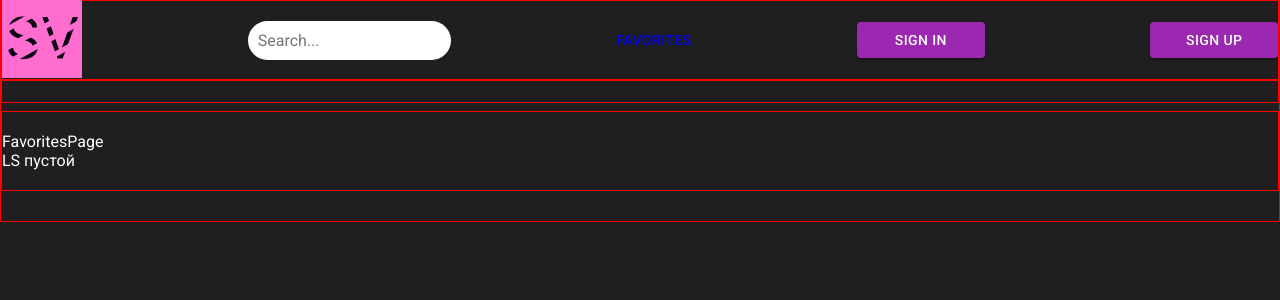
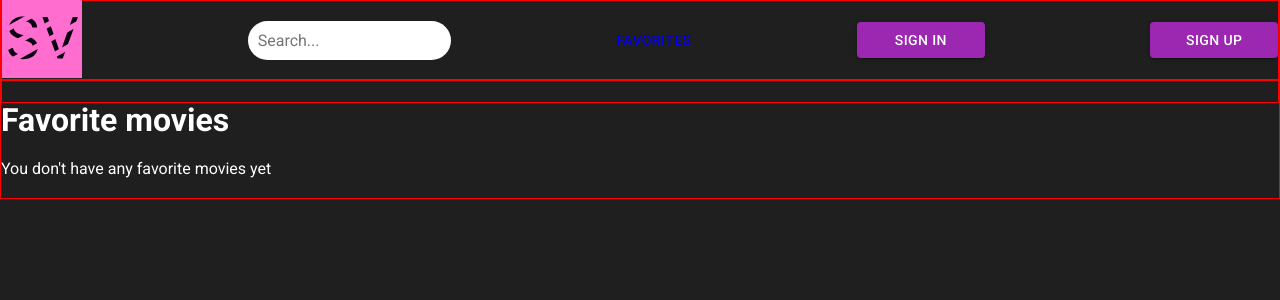
Before and after one commit to Ezoza111/movies_portal, a React (Create React App) app: page /favorites in a window 1280 px wide. Shown: the top 300 px of the page. Built offline with nearby package versions, Linux system fonts and the light colour scheme.

Commit message:
feat: added displaying favorite films from the array in the localStorage

```diff
--- a/src/layout/favoritesPage/FavoritesPage.jsx
+++ b/src/layout/favoritesPage/FavoritesPage.jsx
@@ -3,33 +3,36 @@ import styled from "styled-components";
 import { MainContainer } from "../../components/stupidComponents/container/MainContainer.styled";
 import FilmCard from "../../components/stupidComponents/filmCard/FilmCard";
 import { useLocalStorage } from "../../components/smartComponents/customHooks/useLocalStorage";
+import { v4 as uuidv4 } from "uuid";
 
 export const FavoritesPage = () => {
-  let [movies, setMovies] = React.useState(
-    JSON.parse(localStorage.getItem("favoriteFilmsArray"))
-  );
+  // Используем кастомный хук useLocalStorage для работы с localStorage
+  const [favorites, setFavorites] = useLocalStorage([], "favorites");
 
   return (
-    <StyledFavorites>
-      <MainContainer direction="column" wrap="wrap">
-        <div>FavoritesPage</div>
-        {localStorage.getItem("favoriteFilmsArray") ? (
-          <div>
-            {movies.map((movie) => (
+    <MainContainer>
+      <StyledFilmListContainer>
+        <h1>Favorite movies</h1>
+        <StyledFilmList>
+          {favorites.length > 0 ? (
+            favorites.map((film) => (
               <FilmCard
-                key={movie.id}
-                title={movie.primaryTitle}
-                year={movie.startYear}
-                rank={movie.averageRating}
-                image={movie.primaryImage}
+                key={uuidv4()} // Создание уникального ключа для каждой карточки
+                movieId={film.movieId}
+                title={film.title} // Используем данные из localStorage
+                year={film.year}
+                rank={film.rank}
+                image={film.image}
+                runtimeMinutes={film.runtimeMinutes}
+                description={film.description}
               />
-            ))}
-          </div>
-        ) : (
-          <div>LS пустой</div>
-        )}
-      </MainContainer>
-    </StyledFavorites>
+            ))
+          ) : (
+            <p>You don't have any favorite movies yet</p>
+          )}
+        </StyledFilmList>
+      </StyledFilmListContainer>
+    </MainContainer>
   );
 };
 
@@ -42,3 +45,16 @@ const StyledFavorites = styled.section`
   div {
   }
 `;
+
+const StyledFilmListContainer = styled.div`
+  display: flex;
+  flex-direction: column;
+  gap: 20px;
+`;
+
+const StyledFilmList = styled.div`
+  display: flex;
+  flex-wrap: wrap;
+  gap: 20px;
+  justify-content: space-between;
+`;
```
